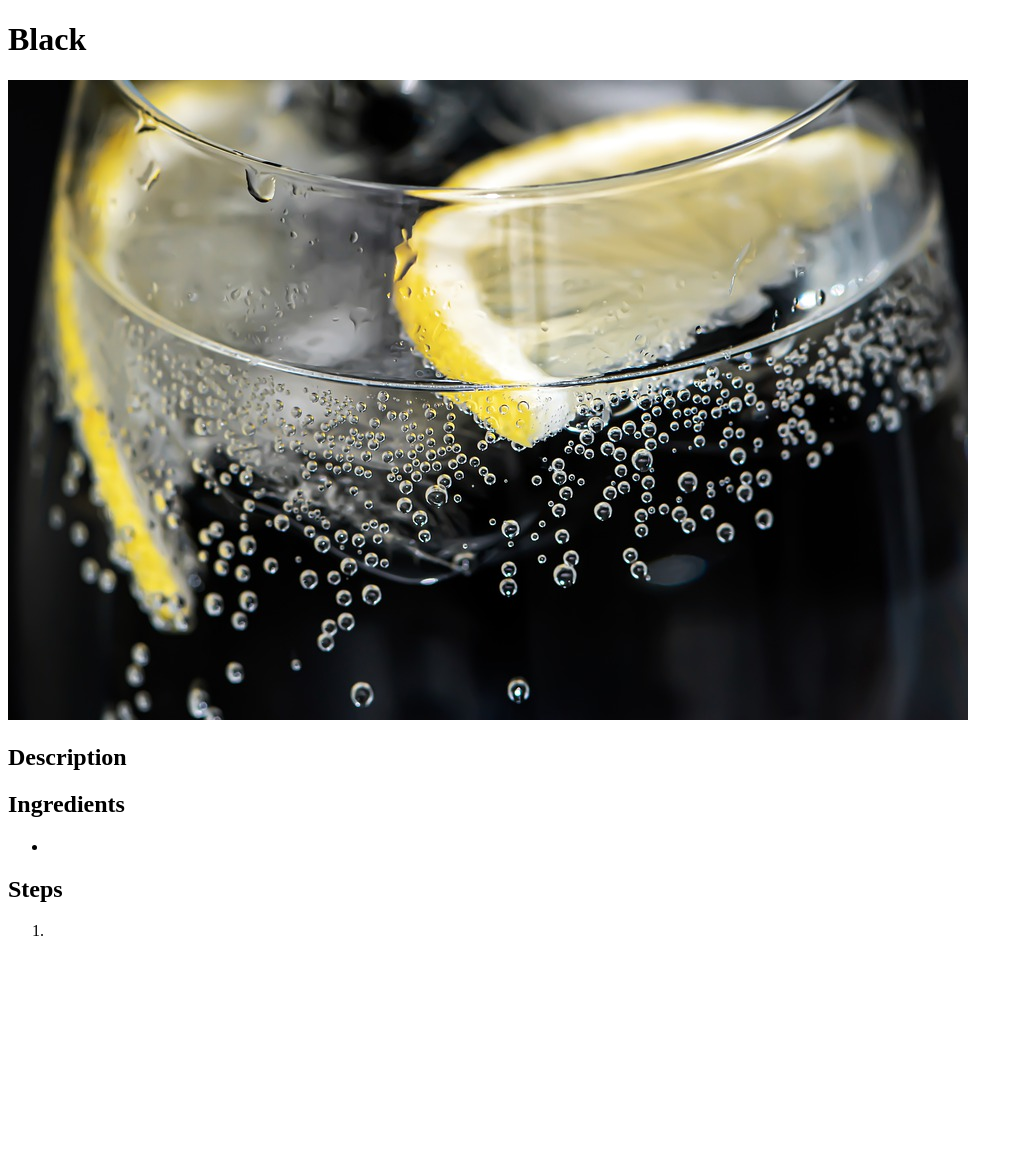
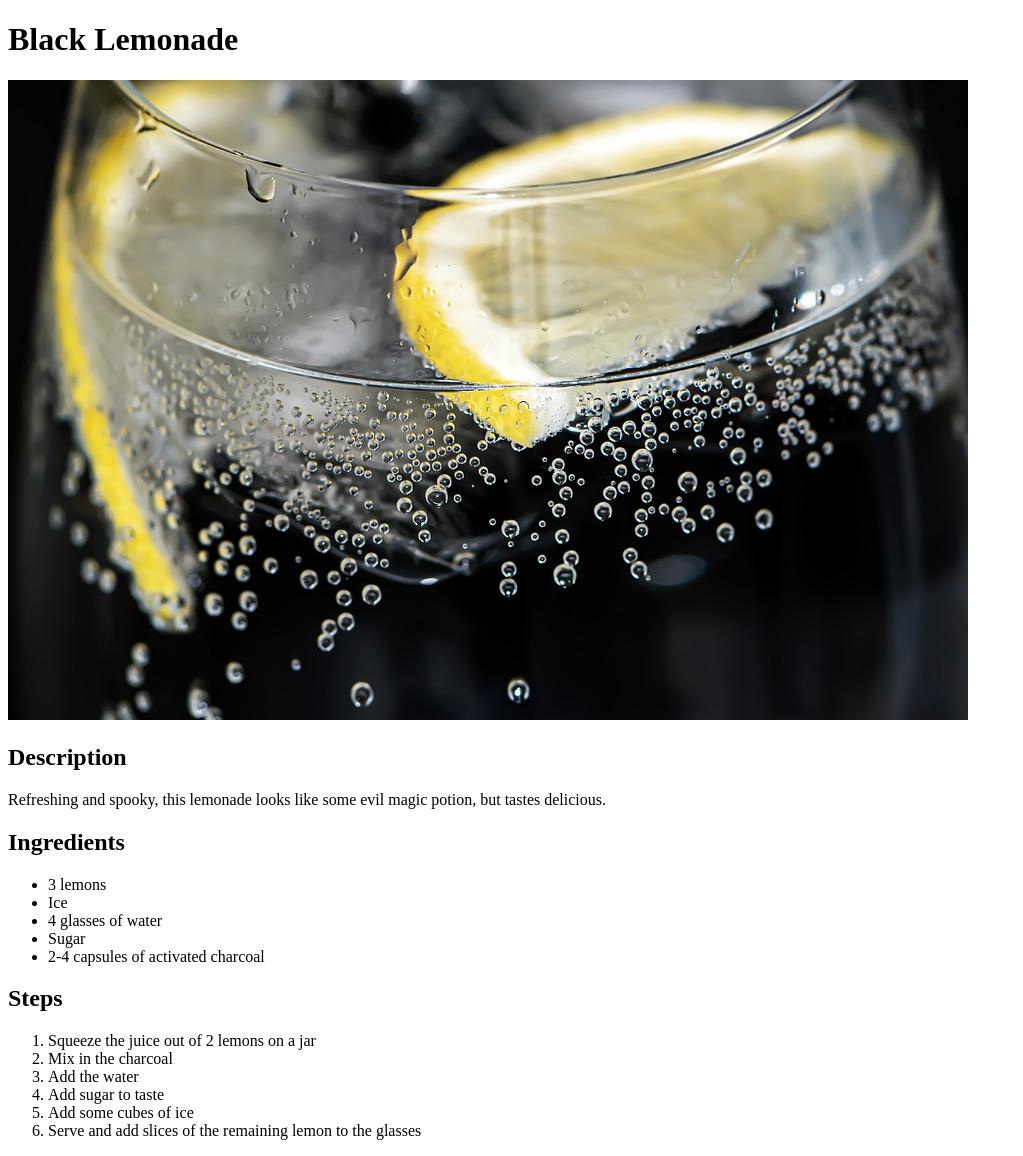
Before and after one commit to vhdpimentel/goth-recipes, a plain HTML site: page recipes/black-lemonade.html in a window 1280 px wide. Shown: the whole page, without its empty margins (0-1023 px from the left). Before the commit the page ends 956 px from the top, so only its background shows below. Drawn offline with Linux system fonts and the light colour scheme.

Commit message:
Add description, ingredients and steps to the lemonade

```diff
--- a/recipes/black-lemonade.html
+++ b/recipes/black-lemonade.html
@@ -5,17 +5,28 @@
         <title>Black Lemonade</title>
     </head>
     <body>
-        <h1>Black </h1>
-        <img src="../images/black-lemonade.jpg" alt="black lemonade cone">
+        <h1>Black Lemonade</h1>
+        <img src="../images/black-lemonade.jpg" alt="a cup of black lemonade">
         <h2>Description</h2>
-        <p></p>
+        <p>Refreshing and spooky, this lemonade looks like some evil magic potion, but tastes
+            delicious.
+        </p>
         <h2>Ingredients</h2>
         <ul>
-            <li></li>
+            <li>3 lemons</li>
+            <li>Ice</li>
+            <li>4 glasses of water</li>
+            <li>Sugar</li>
+            <li>2-4 capsules of activated charcoal</li>
         </ul>
         <h2>Steps</h2>
         <ol>
-            <li></li>
+            <li>Squeeze the juice out of 2 lemons on a jar</li>
+            <li>Mix in the charcoal</li>
+            <li>Add the water</li>
+            <li>Add sugar to taste</li>
+            <li>Add some cubes of ice</li>
+            <li>Serve and add slices of the remaining lemon to the glasses</li>
         </ol>
     </body>
 </html>
```
